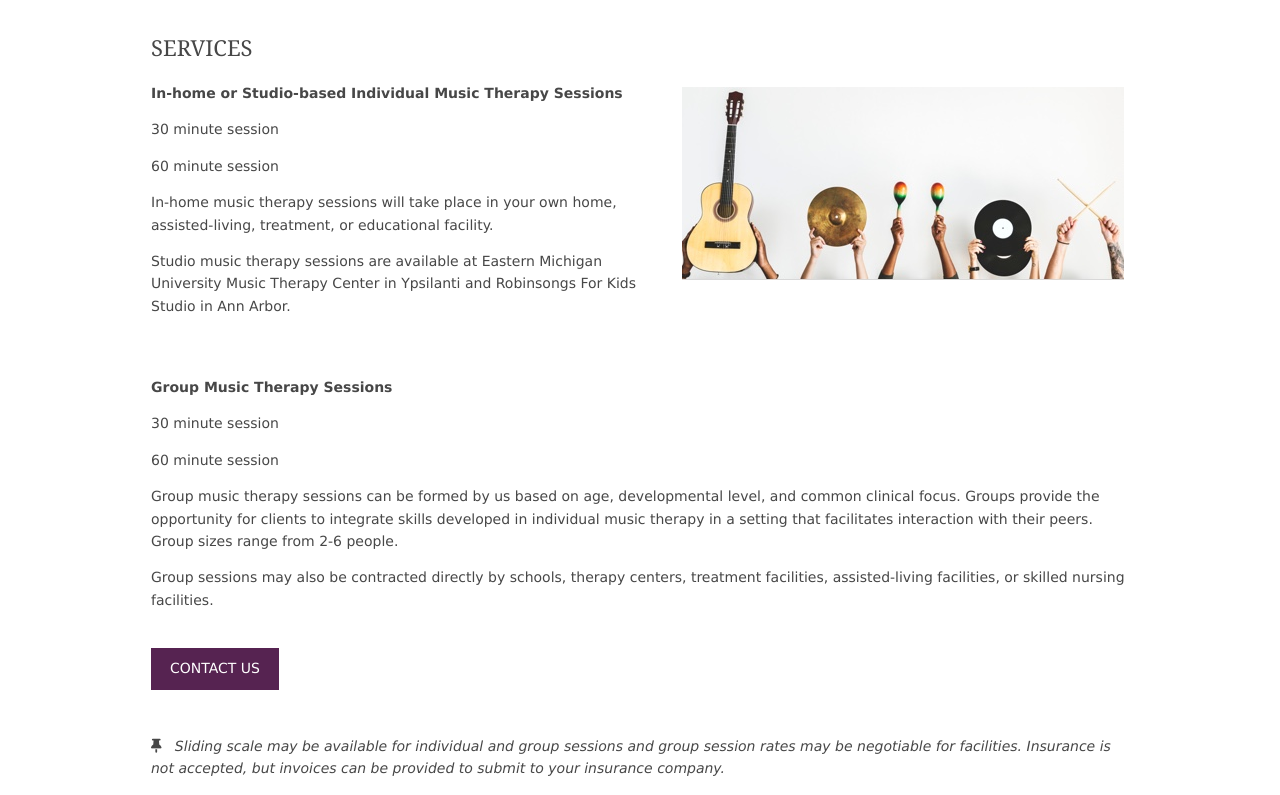
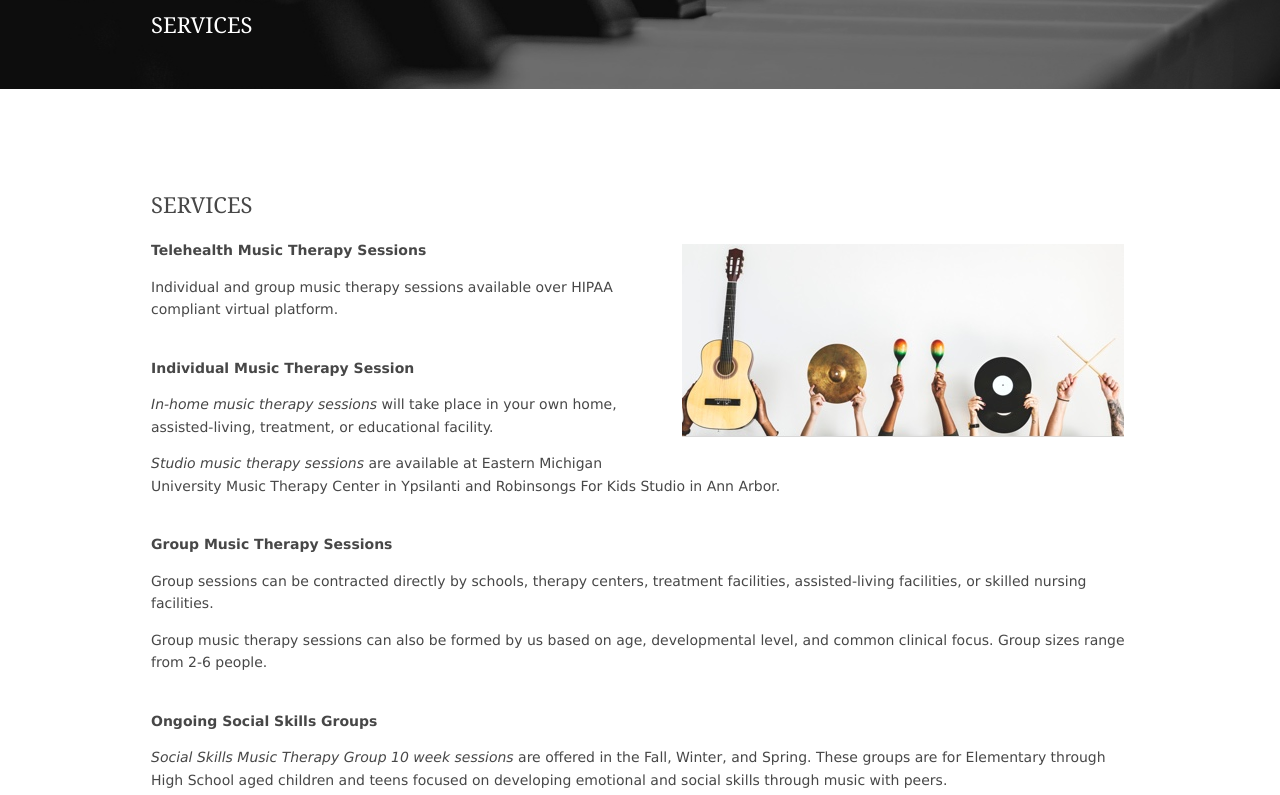
Before and after one commit to Miriamsherk/musictherapy, a plain HTML site: page pages/service.html in a window 1280 px wide. Shown: the part 586-1381 px from the top of the page. Drawn offline with Linux system fonts and the light colour scheme.

Commit message:
updates for ongoing groups

```diff
--- a/layout/styles/layout.css
+++ b/layout/styles/layout.css
@@ -480,7 +480,3 @@ table a, #comments a{background-color:inherit;}
 	max-width: 40%;
     margin-top: -50px;
 }
-
-.nav-logo {
-	max-width: 30%;
-}
--- a/pages/service.html
+++ b/pages/service.html
@@ -62,7 +62,7 @@ Licence URI: http://www.os-templates.com/template-terms
       <li><a href="../index.html">Home</a></li>
       <li><a class="drop" href="#">About</a>
         <ul>
-          <li class="active"><a href="about.html">About Us</a></li>
+          <li><a href="about.html">About Us</a></li>
           <li><a href="music.html">Music Therapy</a></li>
         </ul>
       </li>
@@ -106,32 +106,31 @@ Licence URI: http://www.os-templates.com/template-terms
       <!-- ################################################################################################ -->
       <h1>Services</h1>
       <img class="imgr inspace-5" src="../images/demo/group.jpg" alt="">
-      <b>In-home or Studio-based Individual Music Therapy Sessions</b>
+      <b>Telehealth Music Therapy Sessions</b>
 
-      <p>30 minute session</p>
-
-      <p>60 minute session</p>
-
-
-      <p>In-home music therapy sessions will take place in your own home, assisted-living, treatment, or educational facility. </p>
-
-      <p>Studio music therapy sessions are available at Eastern Michigan University Music Therapy Center in Ypsilanti and Robinsongs For Kids Studio in Ann Arbor.</p>
+      <p>Individual and group music therapy sessions available over HIPAA compliant virtual platform. </p>
 
       <br>
+
+      <b>Individual Music Therapy Session</b>
+
+      <p><i>In-home music therapy sessions</i> will take place in your own home, assisted-living, treatment, or educational facility. </p>
+
+      <p><i>Studio music therapy sessions</i> are available at Eastern Michigan University Music Therapy Center in Ypsilanti and Robinsongs For Kids Studio in Ann Arbor.</p>
+
       <br>
       <b>Group Music Therapy Sessions</b>
 
-      <p>30 minute session</p>
+      <p>Group sessions can be contracted directly by schools, therapy centers, treatment facilities, assisted-living facilities, or skilled nursing facilities.</p>
 
-      <p>60 minute session</p>
+      <p>Group music therapy sessions can also be formed by us based on age, developmental level, and common clinical focus. Group sizes range from 2-6 people.</p>
 
+      <br/>
 
-      <p>Group music therapy sessions can be formed by us based on age, developmental level, and common clinical focus. Groups provide the opportunity for clients to integrate skills developed in individual music therapy in a setting that facilitates interaction with their peers. Group sizes range from 2-6 people. </p>
-
-      <p>Group sessions may also be contracted directly by schools, therapy centers, treatment facilities, assisted-living facilities, or skilled nursing facilities. </p>
+      <b>Ongoing Social Skills Groups</b>
+      <p><i>Social Skills Music Therapy Group 10 week sessions</i> are offered in the Fall, Winter, and Spring. These groups are for Elementary through High School aged children and teens focused on developing emotional and social skills through music with peers.</p>
       <br>
       <footer><a class="btn" href="contact.html">Contact Us</a></footer>
-      <br>
       <br>
       <i class="fas fa-thumbtack"></i> &nbsp;
       <i>Sliding scale may be available for individual and group sessions and group session rates may be negotiable for facilities. Insurance is not accepted, but invoices can be provided to submit to your insurance company.</i>
```
Also changed, not shown: 2 other files.
